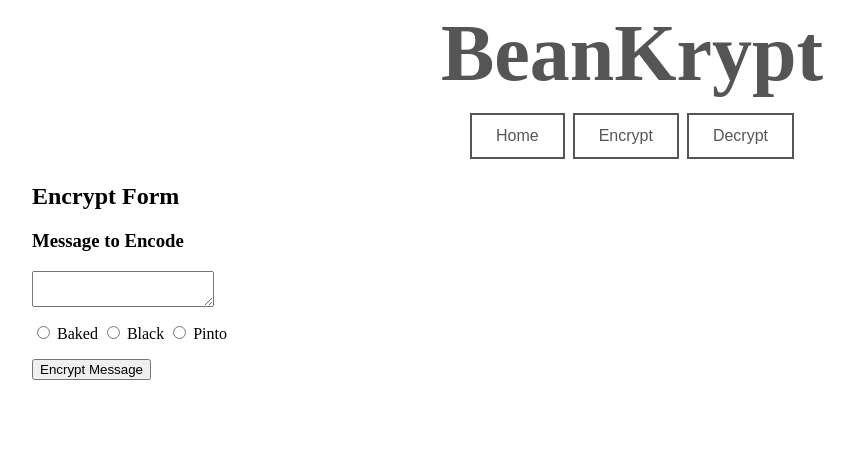
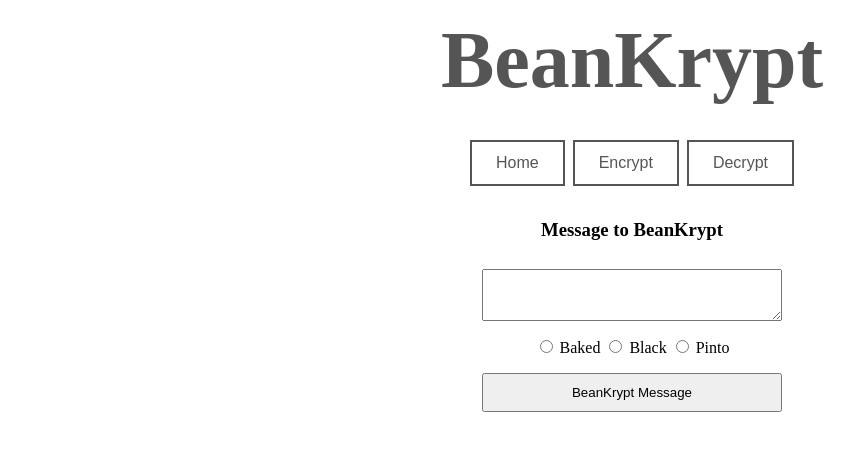
Before and after one commit to seb-fousse/BeanKrypt, a Flask app: page /encrypt in a window 1280 px wide. Shown: the top 451 px of the page, without its empty margins (8-862 px from the left). Run offline with Flask 2, Linux system fonts and the light colour scheme; some libraries are stand-ins or nearby versions.

Commit message:
Fully Working Prototype

```diff
--- a/app.py
+++ b/app.py
@@ -1,7 +1,7 @@
-from flask import Flask, render_template, request
+from flask import Flask, render_template, request, send_file
 from forms import EncryptForm, DecryptForm
 from werkzeug.utils import secure_filename
-from beankrypting import encode, decode
+from beankrypting import encode, decode, generate_name
 from random import randint
 import os
 
@@ -26,9 +26,21 @@ def encrypt():
         # Find path to random bean img
         bean_type = encrypt_form.bean_type.data.lower()
         rand_int = str(randint(0,4))
-        path_to_bean_img = f'/static/images/{bean_type}/{rand_int}.png'
+        path_to_bean_img = f'static/images/{bean_type}/{rand_int}.png'
+
         # Encode text into image
-        encoded_img = encode(path_to_bean_img, encrypt_form.text.data)
+        try:
+            encoded_img = encode(path_to_bean_img, encrypt_form.text.data)
+        except Exception as e:
+            flash('Something went wrong when trying to encode your message')
+            print(e)
+
+        # Save encoded image and display to user
+        encoded_filename = f'{generate_name()}.png'
+        encoded_filepath = os.path.join(app.config['UPLOAD_FOLDER'], encoded_filename)
+        encoded_img.save(encoded_filepath)
+
+        return render_template('image.html', image_name=encoded_filename, image_path=encoded_filepath)
 
     return render_template('encrypt.html', form=encrypt_form)
 
@@ -39,17 +51,26 @@ def decrypt():
     # On valid image submit
     if decrypt_form.validate_on_submit():
 
+        print(request.files)
+        image = request.files['image']
+
         # Save uploaded image temporarily
         filename = secure_filename(decrypt_form.image.data.filename)
         filepath = os.path.join(app.config['UPLOAD_FOLDER'], filename)
-        decrypt_form.image.data.save(filepath)
 
         # Decode the image and keep track of the filepath and name
-        decoded_filepath, decoded_filename = decode(filepath, app.config['UPLOAD_FOLDER'])
-        os.remove(filepath) # Remove uploaded image as is no longer needed
+        try:
+            decoded_img = decode(image)
+        except Exception as e:
+            flash('Something went wrong while trying to decrypt your image')
+            print(e)
 
-        # Render the decoded image in an html template
-        return render_template('image.html', image_path=decoded_filepath, image_name=decoded_filename)
+        # Save decoded image and display to user
+        decoded_filename = f'decoded_{filename}'
+        decoded_filepath = os.path.join(app.config['UPLOAD_FOLDER'], decoded_filename)
+        decoded_img.save(decoded_filepath)
+
+        return render_template('image.html', image_name=decoded_filename, image_path=decoded_filepath)
 
     return render_template('decrypt.html', form=decrypt_form)
 
--- a/forms.py
+++ b/forms.py
@@ -5,11 +5,11 @@ from wtforms.validators import DataRequired, InputRequired, Length
 
 
 class EncryptForm(FlaskForm):
-    text = TextAreaField("Message to Encode", validators=[DataRequired(), Length(min=1, max=3735)])
+    text = TextAreaField("Message to BeanKrypt", validators=[DataRequired(), Length(min=1, max=3735)])
     bean_type = RadioField("Bean Type", choices=['Baked','Black','Pinto'], validators=[DataRequired()])
-    submit = SubmitField('Encrypt Message')
+    submit = SubmitField('BeanKrypt Message')
 
 
 class DecryptForm(FlaskForm):
-    image = FileField('Image', validators=[InputRequired(), FileAllowed(['png'], 'PNG only')])
-    submit = SubmitField('Decrypt Image')
+    image = FileField('Image to Un-BeanKrypt', validators=[InputRequired(), FileAllowed(['png'], 'PNG only')])
+    submit = SubmitField('Un-BeanKrypt Image')
--- a/static/css/main.css
+++ b/static/css/main.css
@@ -7,12 +7,13 @@ h1 {
     color: #555555;
     margin: 0 auto;
     text-align: center;
-    margin-bottom: 10px;
+    margin-bottom: 30px;
+    margin-top: 15px;
 }
 
 header {
     width: 100%;
-    margin-bottom: 10px;
+    margin-bottom: 1opx;
 }
 
 .btn-wrapper {
@@ -23,7 +24,7 @@ header {
 }
 
 .button{
-    background-color: #555555;; /* Green */
+    background-color: #555555;;
     border: none;
     color: white;
     padding: 12px 24px;
@@ -45,12 +46,51 @@ header {
 .header-button:hover {
     background-color: #555555;
     color: white;
-  }
+}
 
 /*
  * Centering the body content
  */
  .container {
-    width: 1200px;
+    width: 600px;
     margin: auto;
 }
+
+.center {
+    display: block;
+    margin-left: auto;
+    margin-right: auto;
+    width: 50%;
+    padding-bottom: 10px;
+    padding-top: 10px;
+    text-align: center;
+}
+
+/*
+ *
+ */
+
+ image {
+     margin: auto;
+ }
+
+ button{
+    background-color: #555555;;
+    border: none;
+    color: white;
+    padding: 12px 24px;
+    text-align: center;
+    text-decoration: none;
+    display: inline-block;
+    font-size: 16px;
+    margin: 4px 2px;
+    transition-duration: 0.4s;
+    cursor: pointer;
+    border: 2px solid #555555;
+}
+
+button:hover {
+    background-color: white;
+    color: #555555;
+    border: 2px solid #555555;
+}
--- a/templates/encrypt.html
+++ b/templates/encrypt.html
@@ -1,16 +1,15 @@
 {% extends "base.html" %}
 {% block content %}
-    <h2>Encrypt Form</h2>
     <form method='POST' enctype="multipart/form-data">
         {{ form.csrf_token }}
-        <h3>
-            {{ form.text.label }}
-        </h3>
-        <p>{{ form.text() }}</p>
-        <tr> {% for btn in form.bean_type %}
-            <td>{{ btn }}</td>
-            <td>{{ btn.label }}</td>
-        {% endfor %}</tr>
-        <p>{{ form.submit() }}</p>
+        <h3>{{ form.text.label(class_="center") }}</h3>
+        <p>{{ form.text(class_="center") }}</p>
+        <div class="btn-wrapper">
+            <tr> {% for btn in form.bean_type %}
+                <td>{{ btn }}</td>
+                <td>{{ btn.label }}</td>
+            {% endfor %}</tr>
+        </div>
+        <p>{{ form.submit(class_="center") }}</p>
     </form>
 {% endblock %}
```
Also changed, not shown: beankrypting.py (+41 -21 lines), requirements.txt (added, +11 -0 lines), templates/decrypt.html (+3 -4 lines), templates/image.html (+8 -2 lines).
